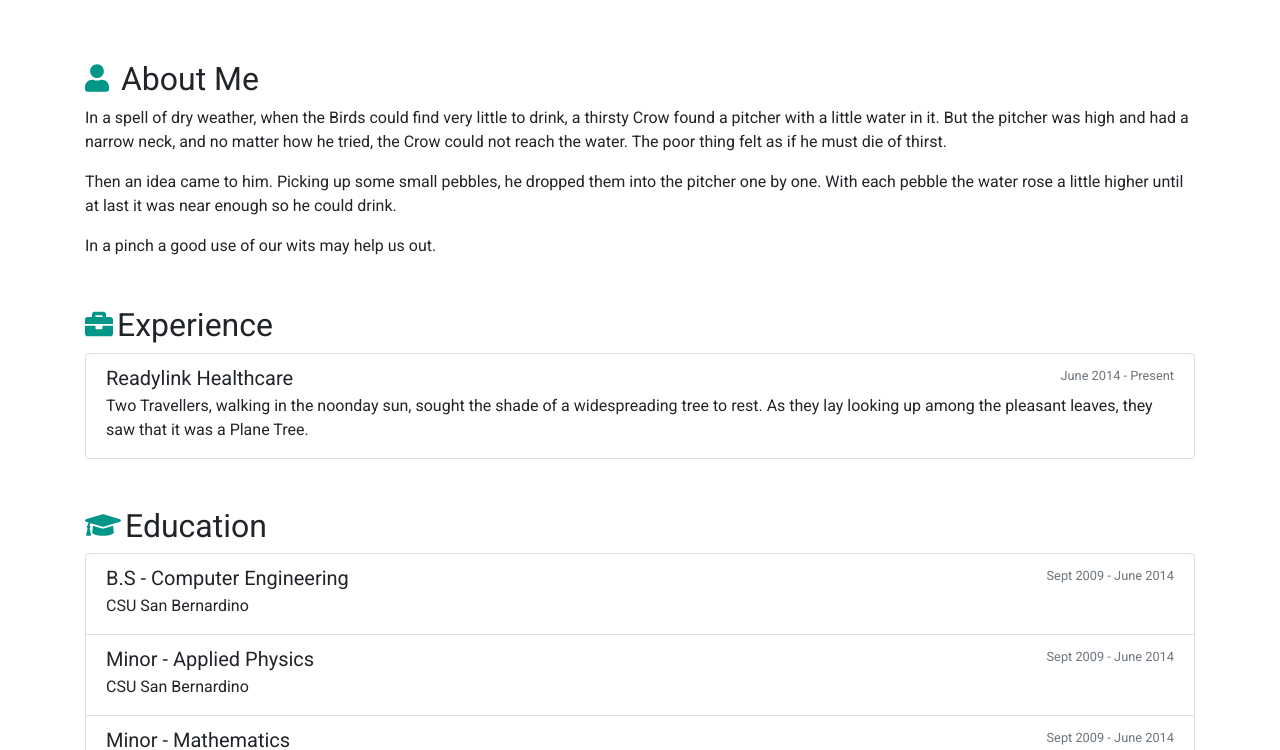
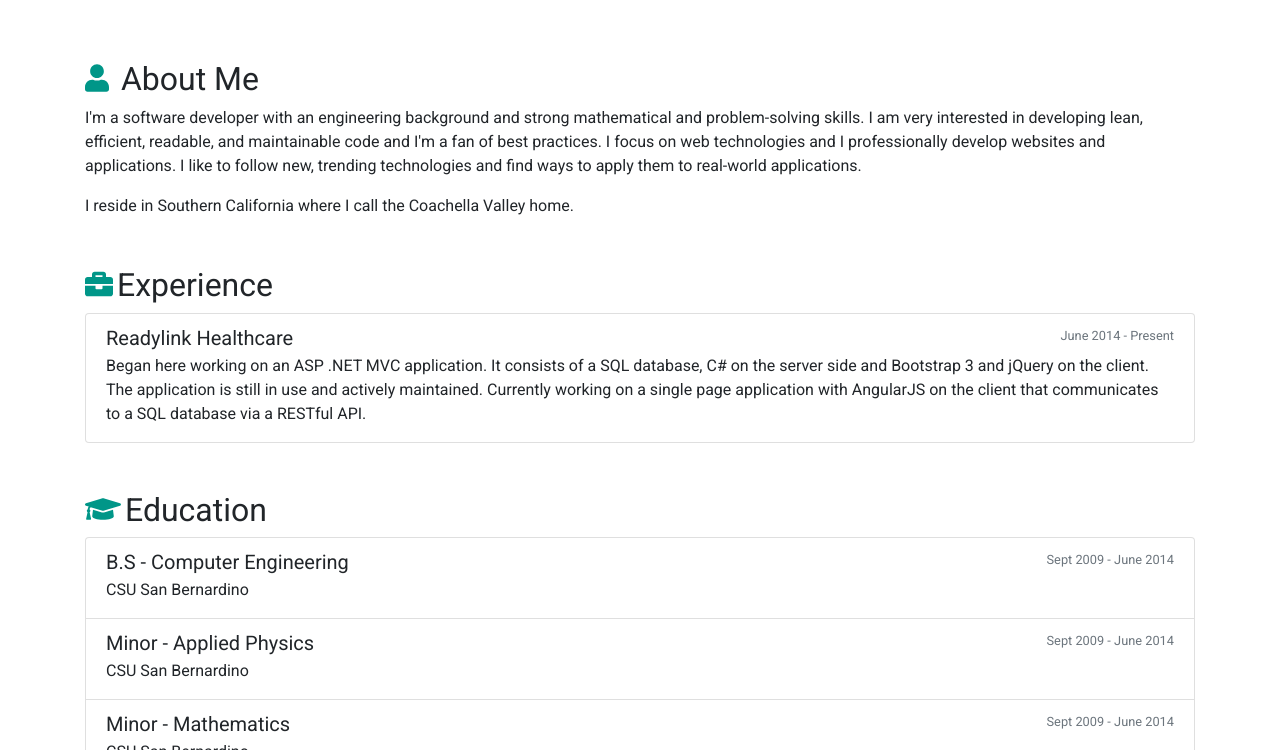
Before and after one commit to go-diego/go-diego, a Jekyll site: the page built from index.html, in a window 1280 px wide and 900 px high, scrolled down 450 px, cut to the strip 150-900 px from the top of the window. Built offline with Jekyll 4.4.1, drawn with Linux system fonts in a browser that asks for light colours; nearby versions of some CDN libraries.

Commit message:
refactor(portfolio): add ShopLocal to portfolio

```diff
--- a/_config.yml
+++ b/_config.yml
@@ -5,7 +5,7 @@
 ogTitle: Hola! I'm Diego
 ogType: website
 ogDescription: I'm Diego, web developer and front-end engineer
-ogImage: assets/go-diego-screenshot.png
+ogImage: assets/images/godiego-preview.png
 
 email: hola@godiego.me
 linkedInUrl: https://www.linkedin.com/in/dbernal91/
--- a/_data/portfolio.json
+++ b/_data/portfolio.json
@@ -2,42 +2,42 @@
     {
         "title": "ShopLocal",
         "description":
-            "Shop Local is a pet project still in its early stages. It is to be a web application where users search for goods locally.  There will also be an admin side to this where merchants can manage inventory and update business information",
+            "Shop Local is an early prototype of an ecommerce application. Consumers can search for goods locally and merchants can login and manage inventory and business information.",
         "url": "",
         "tags": ["AngularJS", "Angular Material", "Firebase", "Webpack"],
-        "preview": ""
+        "preview": "./assets/images/shoplocal-preview.gif"
     },
     {
         "title": "UCR Coin Laundry",
-        "description": "",
+        "description": "Simple static site for a laundromat using a Bootstrap template that I converted to Jekyll.",
         "url": "http://ucrcoinlaundry.com/",
         "tags": ["Bootstrap 4", "Jekyll"],
         "preview": "./assets/images/ucrcoinlaundry-preview.png"
     },
     {
         "title": "CPS Uninterruptible Power",
-        "description": "",
+        "description": "Static site using a Bootstrap template with Jekyll. Minimal scripting for form validation and some animation.",
         "url": "http://www.cps-ups.com/",
         "tags": ["Bootstrap 4", "Jekyll"],
         "preview": "./assets/images/cps-preview.png"
     },
     {
         "title": "VEXTit",
-        "description": "",
+        "description": "Prototype for an upcoming project VEXTit. Simple landing page using Bootstrap 4.",
         "url": "https://vextit.netlify.com/",
         "tags": ["Bootstrap 4", "Jekyll"],
         "preview": "./assets/images/vextit-preview.png"
     },
     {
         "title": "Allyson Jeffredo's Site",
-        "description": "",
+        "description": "Work in progress. Allyson's personal site displaying her published works and resume.  Need to contact her? Visit her site and leave her a message.",
         "url": "https://www.allysonjeffredo.com",
         "tags": ["Bootstrap 4", "Jekyll"],
         "preview": "./assets/images/allysonjeffredo-preview.png"
     },
     {
         "title": "Lotus 2 Salon",
-        "description": "",
+        "description": "Static, informational site for a hair salon. Used a Bootstrap 3 template and converted it to Jekyll.",
         "url": "http://lotus2salon.com/",
         "tags": ["Bootstrap 3", "Jekyll"],
         "preview": "./assets/images/lotus2salon-preview.png"
--- a/_data/resume.json
+++ b/_data/resume.json
@@ -20,7 +20,7 @@
         {
             "employer": "Readylink Healthcare",
             "description":
-                "Two Travellers, walking in the noonday sun, sought the shade of a widespreading tree to rest. As they lay looking up among the pleasant leaves, they saw that it was a Plane Tree.",
+                "Began here working on an ASP .NET MVC application. It consists of a SQL database, C# on the server side and Bootstrap 3 and jQuery on the client. The application is still in use and actively maintained. Currently working on a single page application with AngularJS on the client that communicates to a SQL database via a RESTful API.",
             "dateRange": "June 2014 - Present"
         }
     ],
--- a/_pages/portfolio.html
+++ b/_pages/portfolio.html
@@ -6,9 +6,8 @@
 
 <div class="container">
     <h3 class="h2 mt-5"><i class="text-primary fas fa-th-large pr-1"></i>Portfolio</h3>
-    <p>A certain Wolf could not get enough to eat because of the watchfulness of the Shepherds. But one night he found a sheep skin that had been cast aside and forgotten. The next day, dressed in the skin, the Wolf strolled into the pasture with the Sheep. Soon a little Lamb was following him about and was quickly led away to slaughter.</p>
-    <p>That evening the Wolf entered the fold with the flock. But it happened that the Shepherd took a fancy for mutton broth that very evening, and, picking up a knife, went to the fold. There the first he laid hands on and killed was the Wolf.</p>
-    <p>The evil doer often comes to harm through his own deceit.</p>
+    <p>Here are examples of some work I have done. Most are static sites built with Jekyll as a generator. Some of these are collaborations, but I have been responsible for most of the structure.</p>
+    <p><b>ShopLocal</b> is a pet project I have been working on by myself for the better part of a year. It will be an e-commerce platform on which users can find goods locally and merchants can advertise their goods and stores.</p>
     <div class="row d-flex flex-wrap">
         {% for project in site.data.portfolio %}
             <div class="col-xs-12 col-sm-12 col-md-6 col-lg-4 py-2">
@@ -21,13 +20,13 @@
                                 <span class="bg-primary badge badge-pill badge-secondary">{{tag}}</span>
                             {% endfor %}
                         </p>
-                        {% if project.description != blank %}
-                            <small class="card-text">
+                        {% if project.description != "" %}
+                            <small class="card-text d-block pb-2">
                                 {{project.description}}
                             </small>
                         {% endif %}
-                        {% if project.url != blank %}
-                            <a href="{{project.url}}" target="_blank" class="btn btn-outline-dark">Check it out</a>
+                        {% if project.url != "" %}
+                            <a href="{{project.url}}" target="_blank" class="btn btn-outline-dark btn-sm">Check it out</a>
                         {% endif %}
                     </div>
                 </div>
--- a/_sass/_hero.scss
+++ b/_sass/_hero.scss
@@ -1,7 +1,7 @@
 header {
     min-height: 60vh;
-    //background-image: url("https://www.dealfuel.com/wp-content/uploads/2015/06/tessellation-patterns-cream-1024x576.jpg");
-    background-image: url("https://apod.nasa.gov/apod/image/1802/NGC6946-Subaru-Gendler900c.jpg");
+    background-image: url("https://www.dealfuel.com/wp-content/uploads/2015/06/tessellation-patterns-cream-1024x576.jpg");
+    //background-image: url("https://apod.nasa.gov/apod/image/1802/NGC6946-Subaru-Gendler900c.jpg");
     background-repeat: no-repeat;
     background-attachment: scroll;
     background-position: center center;
--- a/index.html
+++ b/index.html
@@ -5,9 +5,10 @@
 ---
 <section class="container " id="">
     <h3 class="h2 mt-5"><i class="text-primary fas fa-user pr-1"></i> About Me</h3>
-    <p>In a spell of dry weather, when the Birds could find very little to drink, a thirsty Crow found a pitcher with a little water in it. But the pitcher was high and had a narrow neck, and no matter how he tried, the Crow could not reach the water. The poor thing felt as if he must die of thirst.</p>
-    <p>Then an idea came to him. Picking up some small pebbles, he dropped them into the pitcher one by one. With each pebble the water rose a little higher until at last it was near enough so he could drink.</p>
-    <p>In a pinch a good use of our wits may help us out.</p>
+    <p>
+        I'm a software developer with an engineering background and strong mathematical and problem-solving skills. I am very interested in developing lean, efficient, readable, and maintainable code and I'm a fan of best practices. I focus on web technologies and I professionally develop websites and applications. I like to follow new, trending technologies and find ways to apply them to real-world applications.
+    </p>
+    <p>I reside in Southern California where I call the Coachella Valley home.</p>
     <h3 class="h2 mt-5"><i class="text-primary fas fa-briefcase pr-1"></i>Experience</h3>
     <div class="list-group">
         {% for job in site.data.resume.experiences %}
```
Also changed, not shown: assets/images/godiego-preview.png (added), 1 other file.
